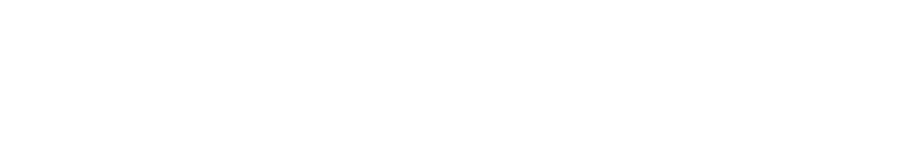
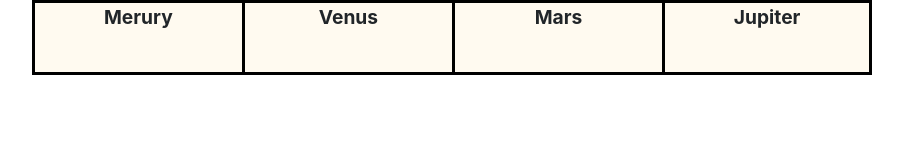
Before and after one commit to joey3001/testGhPages, a website built with webpack: page src/index.html in a window 1280 px wide. Shown: the whole page, without its empty margins (188-1091 px from the left). Built offline with nearby package versions, Linux system fonts and the light colour scheme.

Commit message:
Add custom styling

```diff
--- a/src/css/styles.css
+++ b/src/css/styles.css
@@ -0,0 +1,41 @@
+.columnbox1{
+  width: 25%;
+  height: auto;
+  float:left;
+  box-sizing: border-box;
+  border: 3px solid black;
+  border-right: none;
+  margin-bottom: 25px;
+  background-color: floralwhite;
+  box-sizing: border-box;
+}
+
+.columnbox2{
+  width: 25%;
+  height: auto;
+  float:left;
+  border: 3px solid black;
+  margin-bottom: 25px;
+  box-sizing: border-box;
+  background-color: floralwhite;
+}
+
+.container {
+  width: 68%;
+}
+
+.bold{
+  font-weight: bold;
+  font-size: 120%;
+  margin-bottom: 40px;
+  text-align: center;
+}
+
+.ulspacer{
+  padding-left: 36px;
+}
+
+ul li {
+  margin-bottom: 50px;
+  padding-right: 20px;
+}
--- a/src/index.html
+++ b/src/index.html
@@ -4,3 +4,18 @@
   <title>Galactic Age Calculator</title>
 </head>
 <body>
+  <div class="container">
+    <div class = "columnbox1">
+      <p class = "bold">Merury</p>
+    </div>
+    <div class = "columnbox1">
+      <p class = "bold">Venus</p>
+    </div>
+    <div class = "columnbox1">
+      <p class = "bold">Mars</p>
+    </div>
+    <div class = "columnbox2">
+      <p class = "bold">Jupiter</p>
+    </div>
+  </div>
+</body>
```
